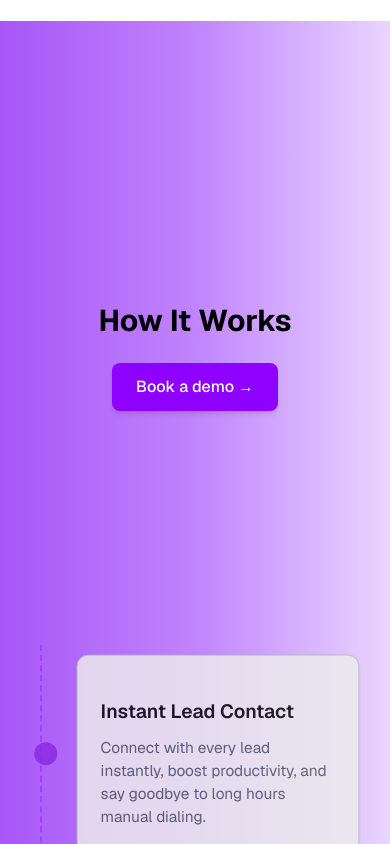
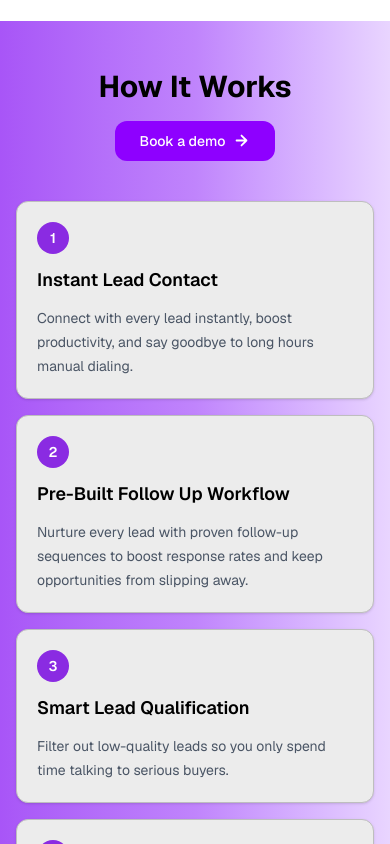
Before and after one commit to juyel66/CallmeAI, a Next.js app: page /solutions in a window 390 px wide. Shown: the part 860-1704 px from the top of the page. Built offline with nearby package versions, Linux system fonts and the light colour scheme.

Commit message:
Update SolutionHowItWork component: replace demo button with link and enhance layout for mobile responsiveness

```diff
--- a/app/pages/SolutionPage/SolutionHowItWork/SolutionHowItWork.tsx
+++ b/app/pages/SolutionPage/SolutionHowItWork/SolutionHowItWork.tsx
@@ -3,6 +3,7 @@
 import { useEffect, useRef, useState } from "react";
 import { gsap } from "gsap";
 import { ScrollTrigger } from "gsap/ScrollTrigger";
+import Link from "next/link";
 
 gsap.registerPlugin(ScrollTrigger);
 
@@ -196,30 +197,45 @@ const SolutionHowItWork = () => {
   return (
     <section
       ref={sectionRef}
-      className="w-full py-14 px-4 sm:px-6 lg:px-8 bg-linear-to-r from-[#a855f7] via-[#c084fc] to-[#e9d5ff]"
+      className="w-full px-4 py-12 sm:px-6 sm:py-14 lg:px-8 bg-linear-to-r from-[#a855f7] via-[#c084fc] to-[#e9d5ff]"
     >
-      <div className="container mx-auto grid lg:grid-cols-[1fr_2fr] gap-2 items-start">
+      <div className="container mx-auto grid items-start gap-10 lg:grid-cols-[1fr_2fr] lg:gap-2">
 
         {/* LEFT SIDE (CENTER STICKY) */}
-        <div className="h-140 flex items-center justify-center">
-          <div className="text-center">
-            <h2 className="text-3xl md:text-4xl font-bold text-black">
+        <div className="flex items-center justify-center lg:h-140">
+          <div className="text-center max-w-xl lg:max-w-none">
+            <h2 className="text-3xl font-bold text-black sm:text-4xl lg:text-5xl">
               How It Works
             </h2>
 
-            <button className="mt-6 rounded-lg bg-[#8E00FF] px-6 py-3 text-white font-medium shadow-md hover:bg-[#6F14F1] transition">
-              Book a demo →
-            </button>
+   <Link
+  href="/contact"
+    className="mx-auto mt-4 flex w-40 items-center justify-center gap-2 rounded-xl bg-[#8E00FF] px-5 py-2.5 text-sm font-medium text-white transition hover:bg-[#6f14f1] sm:mt-5 sm:px-6 sm:py-3"
+>
+  Book a demo
+  <svg
+    width="17"
+    height="17"
+    viewBox="0 0 24 24"
+    fill="none"
+    stroke="currentColor"
+    strokeWidth="2.5"
+    strokeLinecap="round"
+    strokeLinejoin="round"
+  >
+    <path d="M5 12h14M12 5l7 7-7 7" />
+  </svg>
+</Link>
           </div>
         </div>
 
         {/* RIGHT SIDE HORIZONTAL CARDS */}
-        <div className="relative">
+        <div className="relative hidden lg:block">
           <div className="absolute left-6 top-0 h-full border-l-2 border-dashed border-[#9333EA]/60" />
 
           <div
             ref={cardsRailRef}
-            className="relative h-140 overflow-hidden pr-2 cursor-grab active:cursor-grabbing select-none"
+            className="relative h-140 overflow-hidden pr-2 select-none cursor-grab active:cursor-grabbing"
           >
             <div ref={cardsTrackRef} className="flex flex-col gap-6 pb-12 will-change-transform">
               {data.map((item, index) => (
@@ -234,7 +250,7 @@ const SolutionHowItWork = () => {
                     }`}
                   />
 
-                  <div className="min-h-[160px]  rounded-xl border border-[#BEBEBE] bg-[#ECECEC] p-6 text-start shadow-sm">
+                  <div className="min-h-40  rounded-xl border border-[#BEBEBE] bg-[#ECECEC] p-6 text-start shadow-sm">
                   <h3 className="text-xl mt-5 font-semibold text-black">
                     {item.title}
                   </h3>
@@ -246,8 +262,26 @@ const SolutionHowItWork = () => {
               ))}
             </div>
           </div>
+        </div>
 
-
+        {/* MOBILE / TABLET STACK */}
+        <div className="grid gap-4 lg:hidden">
+          {data.map((item, index) => (
+            <div
+              key={index}
+              className="rounded-xl border border-[#BEBEBE] bg-[#ECECEC] p-5 text-left shadow-sm"
+            >
+              <div className="mb-3 inline-flex h-8 w-8 items-center justify-center rounded-full bg-[#8A2BE2] text-sm font-semibold text-white">
+                {index + 1}
+              </div>
+              <h3 className="text-lg font-semibold text-black sm:text-xl">
+                {item.title}
+              </h3>
+              <p className="mt-3 text-sm leading-6 text-gray-600 sm:text-base">
+                {item.desc}
+              </p>
+            </div>
+          ))}
         </div>
 
       </div>
```
